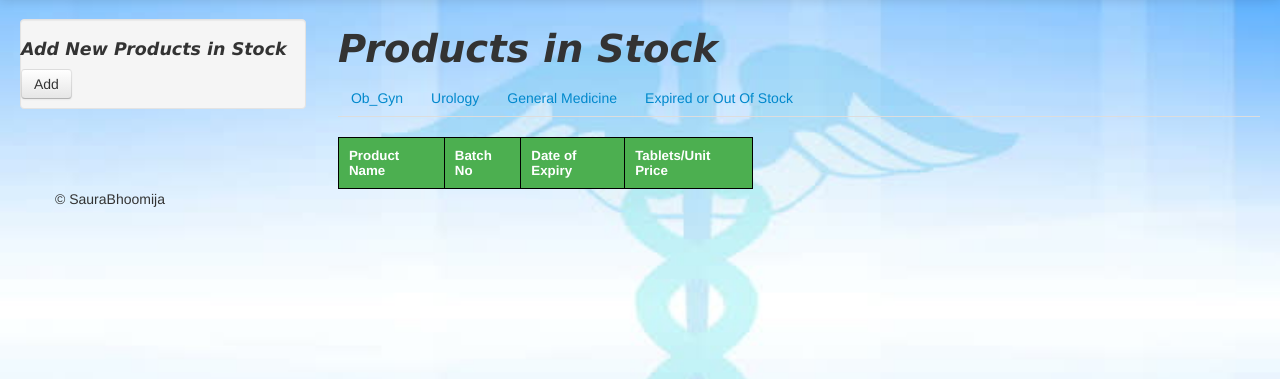
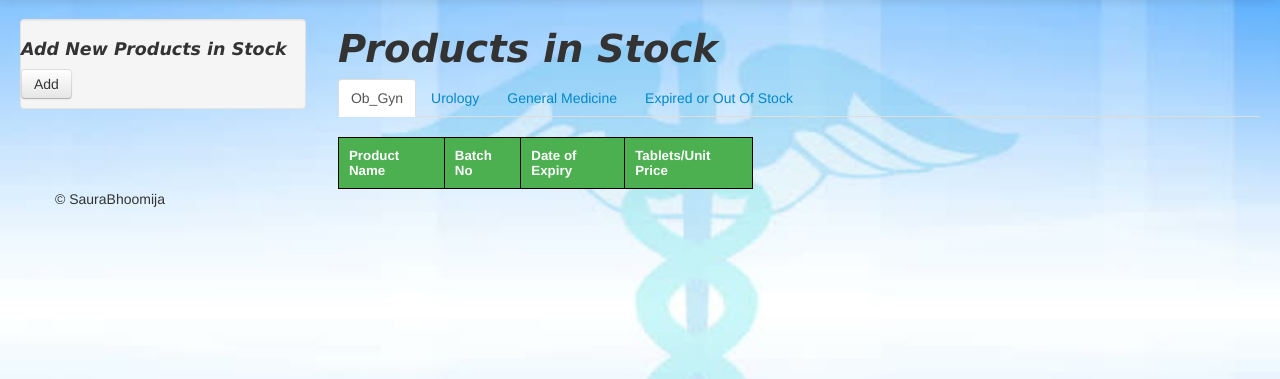
Before and after one commit to gsaurabhg/pharmacy, a Django app: page /list in a window 1280 px wide. Shown: the part 41-420 px from the top of the page. Run offline with Django 3.2, Linux system fonts and the light colour scheme; data that the repository does not hold is empty.

Commit message:
Added ascending/descending fx in all the tables, fixed the focus on first tab and optimized the sorting algo

```diff
--- a/pharmacyapp/static/js/jscript-queries.js
+++ b/pharmacyapp/static/js/jscript-queries.js
@@ -5,79 +5,65 @@ else{
     console.log('not loaded yet');
 }
 
-function sortTable(columnIndex) {
+function sortTable(columnIndex, tableId) {
+    // Get the table element
+    var table = document.getElementById(tableId);
+    var tbody = table.querySelector('tbody');
+    var rows = Array.from(tbody.rows); // Convert HTMLCollection to array for sorting
+    var switching = true;
+    var dir = 'asc';
+
     // Toggle sorting direction
-	if (columnIndex == 0) {
+    if (columnIndex === 0) {
         return;
-	}
-	if (dir === 'asc') {
-		dir = 'desc';
-	} else {
-		dir = 'asc';
     }
 
     // Update sort icon
-	var icon = document.querySelectorAll('.sort-icon');
-	icon.forEach(function(element) {
-		element.innerHTML = ''; // Clear previous icons
-	});
-    icon[columnIndex].innerHTML = dir === 'asc' ? '&#9650;' : '&#9660;';
+    //var icon = document.querySelectorAll('.sort-icon');
+    //icon.forEach(function(element) {
+    //    element.innerHTML = ''; // Clear previous icons
+    //});
+    //icon[columnIndex].innerHTML = dir === 'asc' ? '&#9650;' : '&#9660;';
 
-	var table, rows, switching, i, x, y, shouldSwitch, dir, switchcount = 0;
-	table = document.getElementById("stock-table");
-	switching = true;
-	// Set the sorting direction to ascending:
-	//dir = "asc";
-	/* Make a loop that will continue until
-	no switching has been done: */
-	while (switching) {
-		// Start by saying: no switching is done:
-		switching = false;
-		rows = table.rows;
-		/* Loop through all table rows (except the
-		first, which contains table headers): */
-		for (i = 1; i < (rows.length - 1); i++) {
-			// Start by saying there should be no switching:
-			shouldSwitch = false;
-			/* Get the two elements you want to compare,
-			one from current row and one from the next: */
-			x = rows[i].getElementsByTagName("td")[columnIndex];
-			y = rows[i + 1].getElementsByTagName("td")[columnIndex];
-			//var xValue = x.innerHTML.trim().toLowerCase();
-            //var yValue = y.innerHTML.trim().toLowerCase();
-			/* Check if the two rows should switch place,
-			based on the direction, asc or desc: */
-			if (dir == "asc") {
-				if (x.innerHTML.toLowerCase() > y.innerHTML.toLowerCase()) {
-					// If so, mark as a switch and break the loop:
-					shouldSwitch = true;
-					break;
+    // Update sort icon for the specific table and column
+    var headerRow = table.querySelector('thead tr');
+    var headerCells = headerRow.querySelectorAll('th');
+    headerCells.forEach(function(cell, index) {
+        if (index === columnIndex) {
+            var icon = cell.querySelector('.sort-icon');
+            if (icon) {
+                icon.innerHTML = ''; // Clear previous icons
+                icon.innerHTML = dir === 'asc' ? '&#9650;' : '&#9660;';
             }
-			} else if (dir == "desc") {
-				if (x.innerHTML.toLowerCase() < y.innerHTML.toLowerCase()) {
-					// If so, mark as a switch and break the loop:
-					shouldSwitch = true;
-					break;
+        } else {
+            // Clear sort icons from other header cells
+            var icon = cell.querySelector('.sort-icon');
+            if (icon) {
+                icon.innerHTML = '';
             }
         }
+    });
+
+
+    // Perform radix sort on rows based on the column values
+    rows.sort(function(rowA, rowB) {
+        var xValue = rowA.cells[columnIndex].textContent.toLowerCase();
+        var yValue = rowB.cells[columnIndex].textContent.toLowerCase();
+        if (dir === 'asc') {
+            return xValue.localeCompare(yValue);
+        } else {
+            return yValue.localeCompare(xValue);
         }
-		if (shouldSwitch) {
-			/* If a switch has been marked, make the switch
-			and mark that a switch has been done: */
-			rows[i].parentNode.insertBefore(rows[i + 1], rows[i]);
-			switching = true;
-			// Each time a switch is done, increase this count by 1:
-			switchcount++;
-		} else {
-			/* If no switching has been done AND the direction is "asc",
-			set the direction to "desc" and run the while loop again. */
-			if (switchcount == 0 && dir == "asc") {
-				dir = "desc";
-				switching = true;
+    });
+
+    // Rearrange rows in the table based on sorted order
+    rows.forEach(function(row) {
+        tbody.appendChild(row);
+    });
 }
-		}
-	}
-}
+
+
+
 
 function computeTableColumnTotal(tableId, colNumber)
 {
--- a/pharmacyapp/templates/pharmacyapp/med_list.html
+++ b/pharmacyapp/templates/pharmacyapp/med_list.html
@@ -1,12 +1,12 @@
-<table id="stock-table">
+<table id="{{ table_id }}">
     <thead>
         <tr>
-		  <th onclick="sortTable(0)">Product Name<span class="sort-icon"></span></th>
-		  <th onclick="sortTable(1)">Batch No<span class="sort-icon"></span></th>
-		  <th onclick="sortTable(2)">Date of Expiry<span class="sort-icon"></span></th>
-		  <th onclick="sortTable(3)">Tablets/Unit Price<span class="sort-icon"></span></th>
+            <th onclick="sortTable(0, '{{ table_id }}')">Product Name<span class="sort-icon"></span></th>
+            <th onclick="sortTable(1, '{{ table_id }}')">Batch No<span class="sort-icon"></span></th>
+            <th onclick="sortTable(2, '{{ table_id }}')">Date of Expiry<span class="sort-icon"></span></th>
+            <th onclick="sortTable(3, '{{ table_id }}')">Tablets/Unit Price<span class="sort-icon"></span></th>
             {% if user.username == "admin" or user.username == "saurabhg" %}
-		  <th onclick="sortTable(4)">Remaining tablets/units in store<span class="sort-icon"></span></th>
+            <th onclick="sortTable(4, '{{ table_id }}')">Remaining tablets/units in store<span class="sort-icon"></span></th>
             <th>Delete</th>
             {% endif %}
         </tr>
--- a/pharmacyapp/templates/pharmacyapp/post_list.html
+++ b/pharmacyapp/templates/pharmacyapp/post_list.html
@@ -18,8 +18,8 @@
     <caption><h1>Products in Stock</h1></caption>
 
     <ul class="nav nav-tabs">
-        <li class="nav-item">
-            <a class="nav-link active" id="Ob_Gyn-tab" data-toggle="tab" href="#Ob_Gyn">Ob_Gyn</a>
+        <li class="nav-item active">
+            <a class="nav-link" id="Ob_Gyn-tab" data-toggle="tab" href="#Ob_Gyn">Ob_Gyn</a>
         </li>
         <li class="nav-item">
             <a class="nav-link" id="Urology-tab" data-toggle="tab" href="#Urology">Urology</a>
@@ -35,19 +35,19 @@
     <div class="tab-content">
         <div id="Ob_Gyn" class="tab-pane show active">
             <!-- Content for Obs and Gyn -->
-            {% include 'pharmacyapp/med_list.html' with posts=Ob_Gyn %}
+            {% include 'pharmacyapp/med_list.html' with posts=Ob_Gyn table_id="stock-table-obgyn" %}
         </div>
-        <div id="Urology" class="tab-pane fade">
+        <div id="Urology" class="tab-pane">
             <!-- Content for Urology -->
-            {% include 'pharmacyapp/med_list.html' with posts=Urology %}
+            {% include 'pharmacyapp/med_list.html' with posts=Urology table_id="stock-table-urology" %}
         </div>
         <div id="Common" class="tab-pane fade">
             <!-- Content for General Medicines-->
-            {% include 'pharmacyapp/med_list.html' with posts=Common %}
+            {% include 'pharmacyapp/med_list.html' with posts=Common table_id="stock-table-common" %}
         </div>
         <div id="expired_nill" class="tab-pane fade">
 			<!-- Content for expired or out of stock medicine -->
-			{% include 'pharmacyapp/med_list.html' with posts=expired_nill %}
+			{% include 'pharmacyapp/med_list.html' with posts=expired_nill table_id="stock-table-expired" %}
         </div>
     </div>
 
```
Lines whose indentation alone changed are shown as unchanged.
